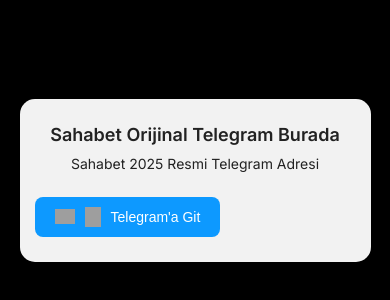
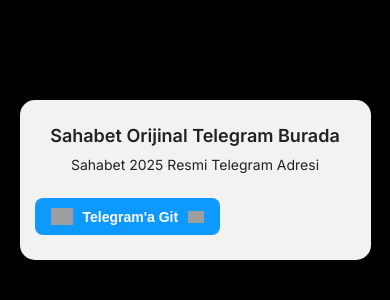
Before and after one commit to SahaNews/Sahabet, a plain HTML site: page index.html in a window 390 px wide. Shown: the part 242-542 px from the top of the page. Drawn offline with Linux system fonts and the light colour scheme; grey boxes are pictures that could not be loaded.

Commit message:
Update index.html

```diff
--- a/index.html
+++ b/index.html
@@ -20,7 +20,6 @@
       align-items: center;
       justify-content: center;
       height: 100vh;
-      position: relative;
     }
 
     .card {
@@ -32,7 +31,6 @@
       text-align: center;
       width: 90%;
       max-width: 400px;
-      z-index: 1;
     }
 
     h1 {
@@ -49,7 +47,7 @@
       background-color: #0d99ff;
       color: white;
       border: none;
-      padding: 12px 25px;
+      padding: 12px 20px;
       font-size: 16px;
       border-radius: 8px;
       cursor: pointer;
@@ -66,13 +64,17 @@
     }
 
     .logo-icon {
-      width: 24px;
+      width: 26px;
       height: auto;
     }
 
     .telegram-icon {
       width: 20px;
-      height: 20px;
+      height: auto;
+    }
+
+    .btn-text {
+      font-weight: 600;
     }
 
     @media screen and (max-width: 480px) {
@@ -86,11 +88,11 @@
 
       button {
         font-size: 14px;
-        padding: 10px 20px;
+        padding: 10px 16px;
       }
 
       .logo-icon {
-        width: 20px;
+        width: 22px;
       }
 
       .telegram-icon {
@@ -105,8 +107,8 @@
     <p>Sahabet 2025 Resmi Telegram Adresi</p>
     <button onclick="window.location.href='https://t.me/+DSrCvfBKtig0MzY0'">
       <img class="logo-icon" src="https://i.ibb.co/ycFdzvpt/saha-logo.png" alt="Sahabet Logo">
+      <span class="btn-text">Telegram'a Git</span>
       <img class="telegram-icon" src="https://cdn-icons-png.flaticon.com/512/2111/2111646.png" alt="Telegram">
-      Telegram'a Git
     </button>
   </div>
 </body>
```
